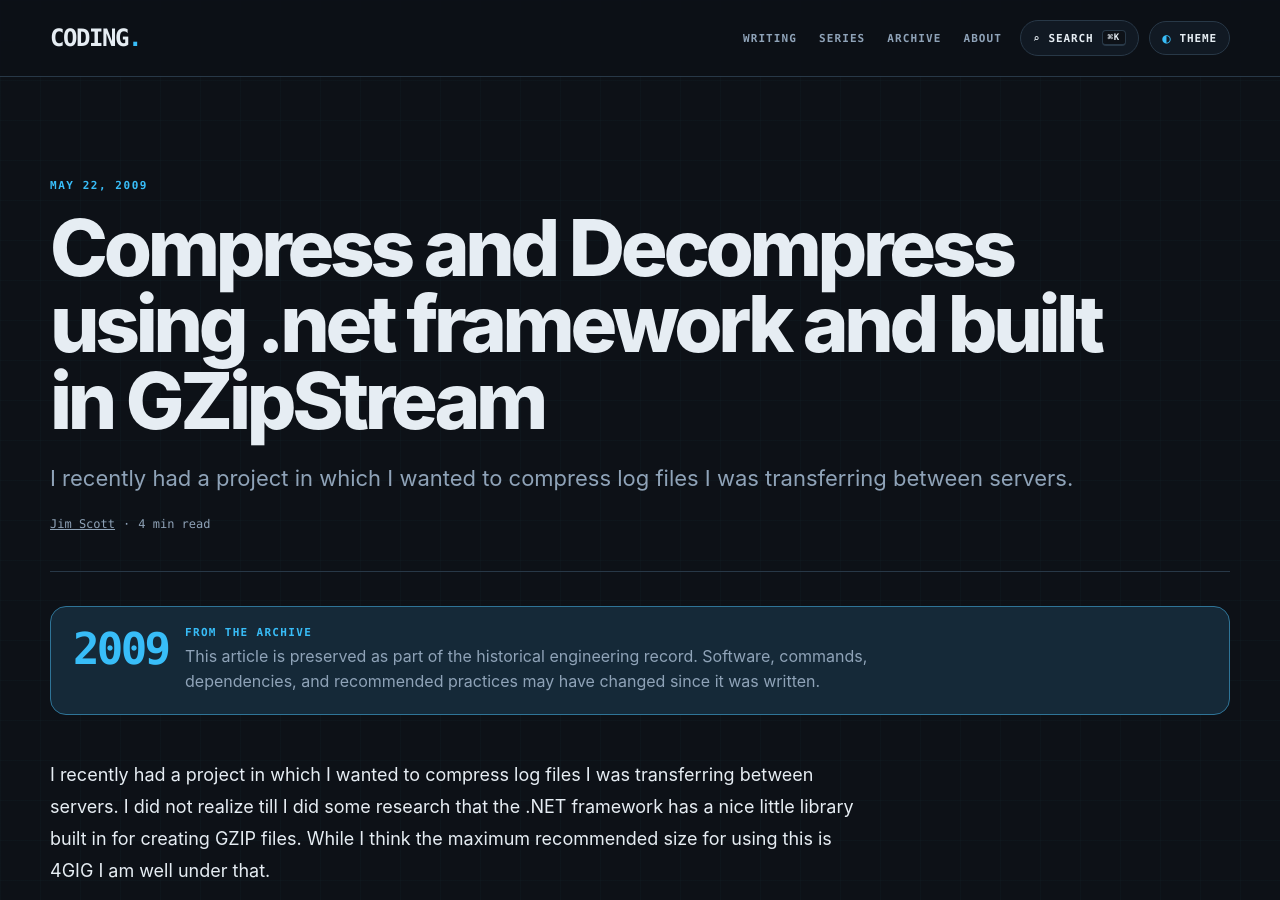
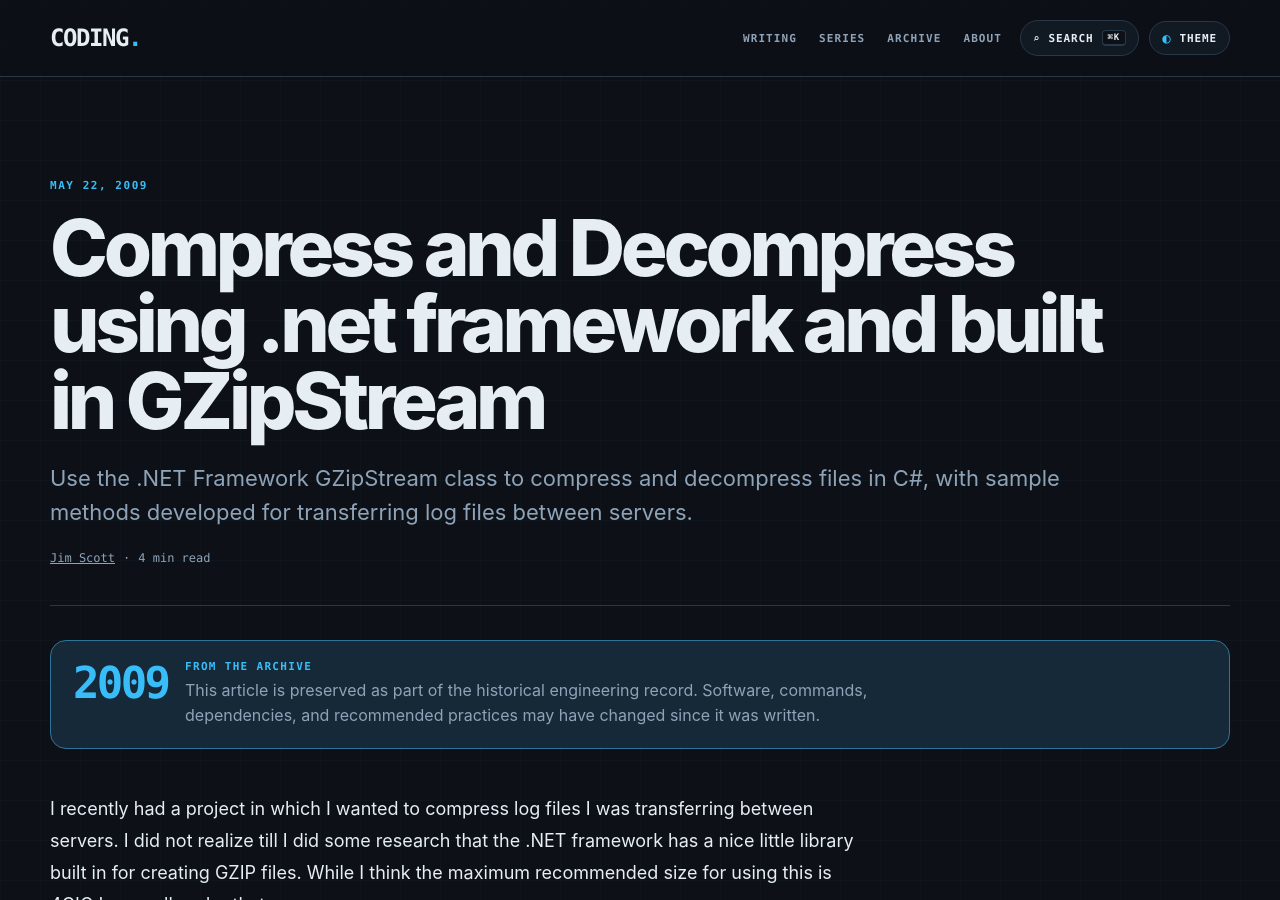
Before and after one commit to infoconex/coding-blog, a Jekyll site: the page built from post/2009/05/22/Compress-and-Decompress-using-net-framework-and-built-in-GZipStream/index.md, in a window 1280 px wide and 900 px high. Built offline with Jekyll 4.4.1, drawn with Linux system fonts in a browser that asks for light colours.

Commit message:
SEO: improve page meta description

```diff
--- a/post/2009/05/22/Compress-and-Decompress-using-net-framework-and-built-in-GZipStream/index.md
+++ b/post/2009/05/22/Compress-and-Decompress-using-net-framework-and-built-in-GZipStream/index.md
@@ -2,7 +2,7 @@
 
 title: "Compress and Decompress using .net framework and built in GZipStream"
 date: "2009-05-22"
-description: "I recently had a project in which I wanted to compress log files I was transferring between servers."
+description: "Use the .NET Framework GZipStream class to compress and decompress files in C#, with sample methods developed for transferring log files between servers."
 tags: []
 slug: "compress-and-decompress-using-net-framework-and-built-in-gzipstream"
 author: "Jim Scott"
```
